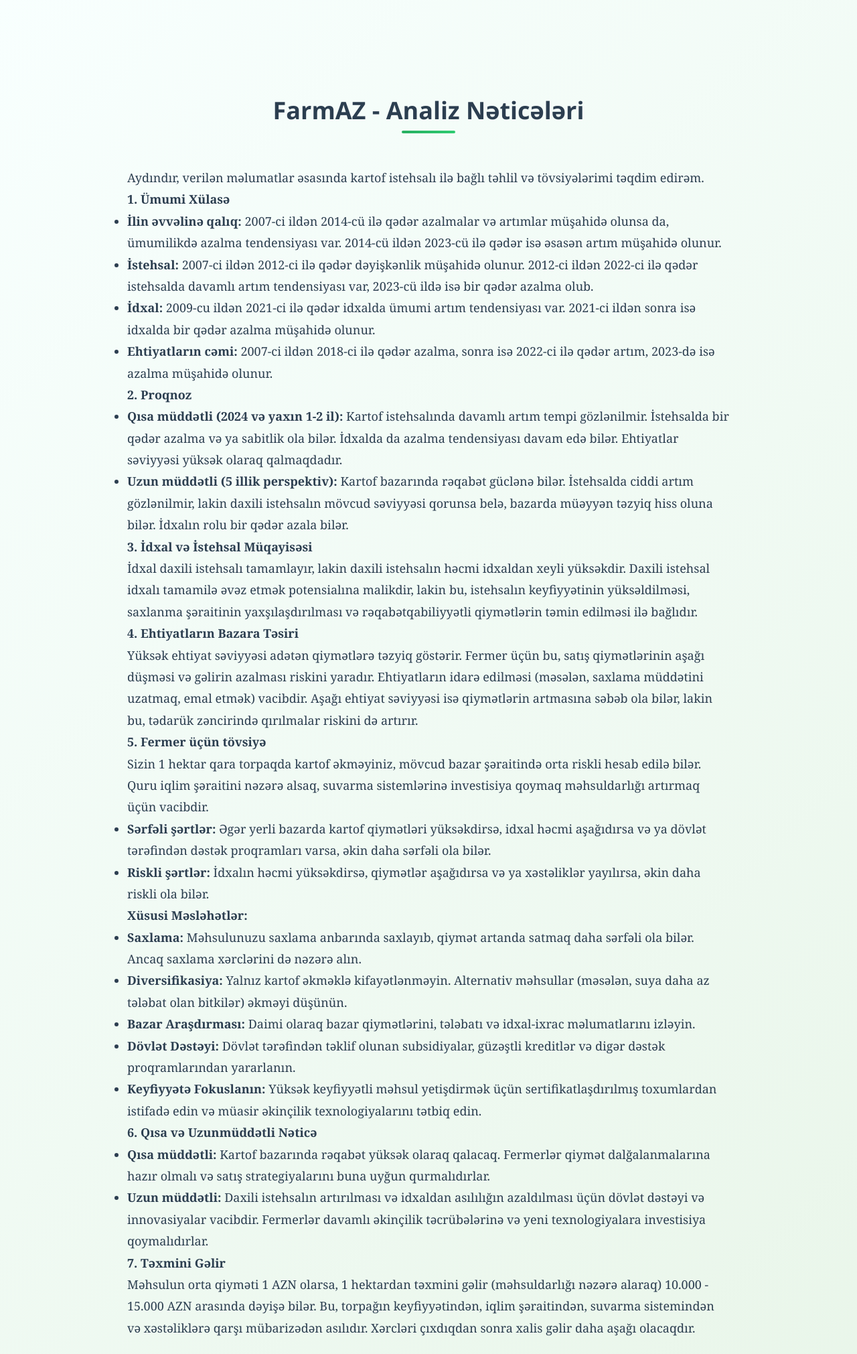
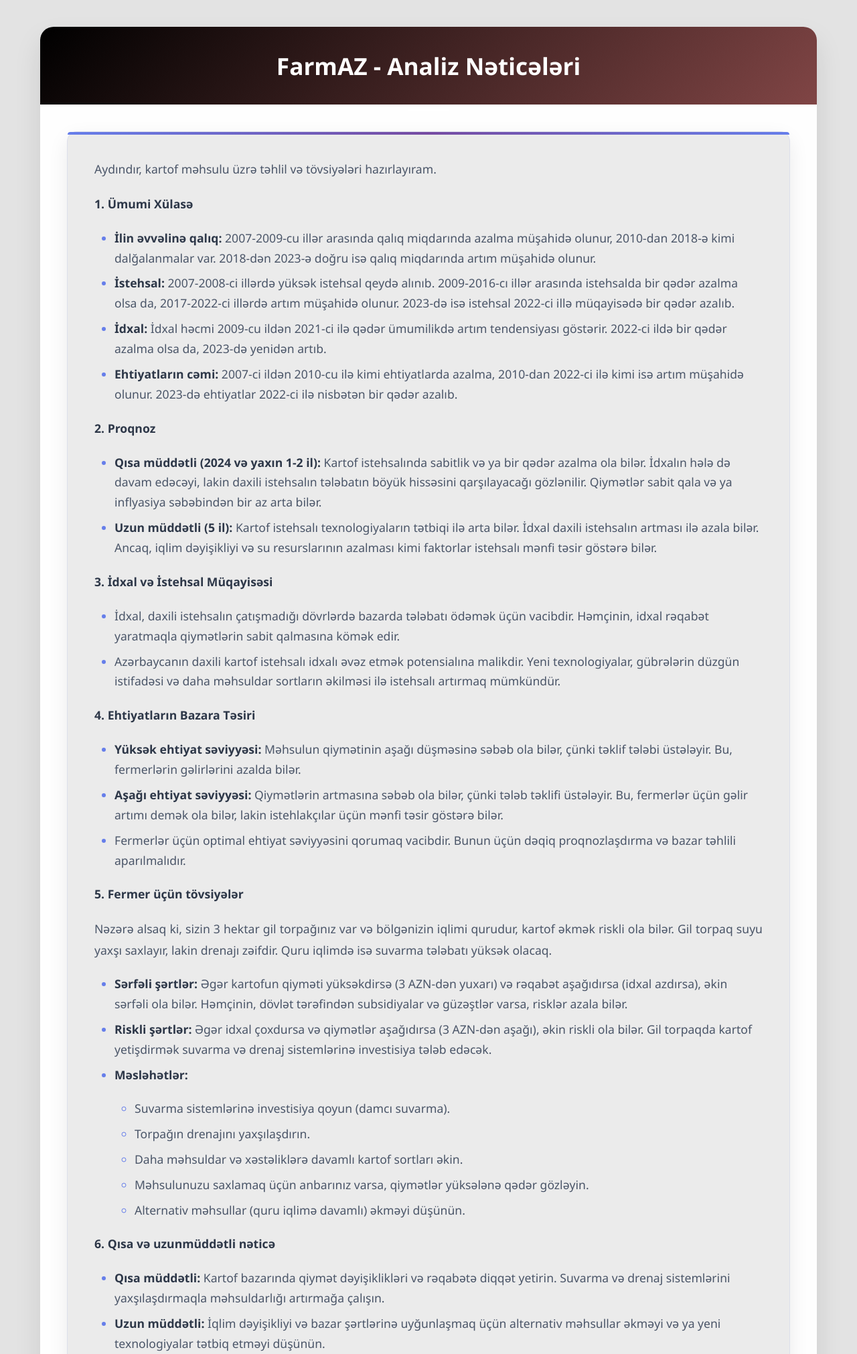
Before and after one commit to Micro-SaaS-Hackathon/Hype, a Django app: template templates/analiz.html in a window 1280 px wide. Shown: the top 2021 px of the page at 67% size. Run offline with Django 3.2, Linux system fonts and the light colour scheme; the template is opened without the code that fills it, so the values that code supplies are empty.

Commit message:
Analyze design changed

```diff
--- a/static/analiz.css
+++ b/static/analiz.css
@@ -6,9 +7,10 @@
 
 body {
     font-family: 'Segoe UI', Tahoma, Geneva, Verdana, sans-serif;
-            background: linear-gradient(135deg, #f8fffe 0%, #e8f5e8 100%);
+    line-height: 1.6;
+    color: #333;
+    background: rgb(227, 227, 227);
     min-height: 100vh;
-            color: #2c3e50;
 }
 
 .container {
@@ -17,101 +19,30 @@
     padding: 0 20px;
 }
 
-        .header {
-            background: rgba(255, 255, 255, 0.95);
-            backdrop-filter: blur(10px);
-            box-shadow: 0 2px 20px rgba(0, 0, 0, 0.1);
-            position: fixed;
-            top: 0;
-            left: 0;
-            right: 0;
-            z-index: 1000;
+/* Main content */
+.main-content {
+    padding: 40px 0;
+    min-height: calc(100vh - 200px);
 }
 
-        .header-content {
-            display: flex;
-            align-items: center;
-            justify-content: space-between;
-            height: 80px;
-        }
-
-        .logo {
-            display: flex;
-            align-items: center;
-            gap: 12px;
-            text-decoration: none;
-            color: #2c3e50;
-            font-size: 28px;
-            font-weight: 700;
-        }
-
-        .logo-icon {
-            width: 45px;
-            height: 45px;
-            background: linear-gradient(135deg, #27ae60, #2ecc71);
-            border-radius: 12px;
-            display: flex;
-            align-items: center;
-            justify-content: center;
-            color: white;
-            font-weight: bold;
-            font-size: 20px;
-            box-shadow: 0 4px 15px rgba(39, 174, 96, 0.3);
-        }
-
-        .nav {
-            display: flex;
-            gap: 30px;
-            align-items: center;
-        }
-
-        .nav a {
-            text-decoration: none;
-            color: #2c3e50;
-            font-weight: 500;
-            padding: 10px 15px;
-            border-radius: 8px;
-            transition: all 0.3s ease;
-        }
-
-        .nav a:hover {
-            background: rgba(39, 174, 96, 0.1);
-            color: #27ae60;
-        }
-
-        .nav a.active {
-            background: #27ae60;
-            color: white;
-        }
-
-        .login-btn {
-            background: linear-gradient(135deg, #27ae60, #2ecc71) !important;
-            color: white !important;
-            padding: 12px 24px !important;
-            border-radius: 25px !important;
-            font-weight: 600 !important;
-            box-shadow: 0 4px 15px rgba(39, 174, 96, 0.3);
-        }
-
-        .main-content {
-            margin-top: 80px;
-            padding: 60px 0;
-            min-height: calc(100vh - 80px);
-            display: flex;
-            align-items: center;
-            justify-content: center;
-        }
-
+/* Text display section */
 .text-display-section {
-            max-width: 900px;
-            width: 100%;
+    background: rgba(255, 255, 255, 0.95);
+    border-radius: 20px;
+    box-shadow: 0 20px 40px rgba(0, 0, 0, 0.1);
+    backdrop-filter: blur(10px);
+    overflow: hidden;
+    margin-bottom: 40px;
 }
 
 .section-title {
-            font-size: 36px;
-            font-weight: 700;
-            color: #2c3e50;
-            margin-bottom: 40px;
+    background: linear-gradient(135deg, rgb(0, 0, 0) 0%, rgb(128, 69, 69) 100%);
+
+    color: white;
+    padding: 30px 40px;
+    margin: 0;
+    font-size: 2.2rem;
+    font-weight: 600;
     text-align: center;
     position: relative;
 }
@@ -122,44 +53,231 @@
     bottom: -10px;
     left: 50%;
     transform: translateX(-50%);
-            width: 80px;
+    width: 60px;
     height: 4px;
-            background: linear-gradient(135deg, #27ae60, #2ecc71);
+    background: rgba(255, 255, 255, 0.8);
     border-radius: 2px;
 }
 
+/* Text container */
 .text-container {
-            min-height: 400px;
+    padding: 40px;
     position: relative;
-            padding: 20px 0;
 }
 
 .text-content {
-            font-size: 18px;
-            line-height: 1.8;
-            color: #2c3e50;
-            font-family: 'Georgia', serif;
-            text-align: left;
+    background: #ebebeb;
+    border-radius: 15px;
+    padding: 40px;
+    box-shadow: 0 10px 30px rgba(0, 0, 0, 0.08);
+    border: 1px solid rgba(102, 126, 234, 0.1);
+    position: relative;
 }
 
+.text-content::before {
+    content: '';
+    position: absolute;
+    top: 0;
+    left: 0;
+    right: 0;
+    height: 4px;
+    background: linear-gradient(90deg, #667eea, #764ba2, #667eea);
+    border-radius: 15px 15px 0 0;
+}
+
+/* Typography for markdown content */
+.text-content h1 {
+    color: #2c3e50;
+    font-size: 2.5rem;
+    margin-bottom: 25px;
+    padding-bottom: 15px;
+    border-bottom: 3px solid #667eea;
+    font-weight: 700;
+}
+
+.text-content h2 {
+    color: #34495e;
+    font-size: 2rem;
+    margin: 30px 0 20px 0;
+    padding-left: 20px;
+    border-left: 5px solid #667eea;
+    font-weight: 600;
+}
+
+.text-content h3 {
+    color: #4a5568;
+    font-size: 1.5rem;
+    margin: 25px 0 15px 0;
+    font-weight: 600;
+}
+
+.text-content p {
+    font-size: 1.1rem;
+    line-height: 1.8;
+    margin-bottom: 20px;
+    color: #4a5568;
+    text-align: justify;
+}
+
+.text-content ul, .text-content ol {
+    margin: 20px 0;
+    padding-left: 30px;
+}
+
+.text-content li {
+    font-size: 1.1rem;
+    line-height: 1.7;
+    margin-bottom: 8px;
+    color: #4a5568;
+}
+
+.text-content li::marker {
+    color: #667eea;
+    font-weight: bold;
+}
+
+/* Code blocks */
+.text-content pre {
+    background: #f8f9ff;
+    border: 1px solid #e2e8f0;
+    border-left: 5px solid #667eea;
+    border-radius: 8px;
+    padding: 20px;
+    margin: 20px 0;
+    overflow-x: auto;
+    font-family: 'Courier New', monospace;
+    font-size: 0.95rem;
+    line-height: 1.5;
+}
+
+.text-content code {
+    background: #f1f5f9;
+    padding: 3px 8px;
+    border-radius: 4px;
+    font-family: 'Courier New', monospace;
+    font-size: 0.9rem;
+    color: #667eea;
+    border: 1px solid #e2e8f0;
+}
+
+.text-content pre code {
+    background: none;
+    padding: 0;
+    border: none;
+    color: #2d3748;
+}
+
+/* Tables */
+.text-content table {
+    width: 100%;
+    border-collapse: collapse;
+    margin: 25px 0;
+    background: white;
+    border-radius: 10px;
+    overflow: hidden;
+    box-shadow: 0 5px 15px rgba(0, 0, 0, 0.08);
+}
+
+.text-content th {
+    background: linear-gradient(135deg, #667eea, #764ba2);
+    color: white;
+    padding: 15px;
+    text-align: left;
+    font-weight: 600;
+    font-size: 1rem;
+}
+
+.text-content td {
+    padding: 15px;
+    border-bottom: 1px solid #e2e8f0;
+    color: #4a5568;
+}
+
+.text-content tr:nth-child(even) {
+    background: #f8f9ff;
+}
+
+.text-content tr:hover {
+    background: #f1f5f9;
+    transition: background-color 0.3s ease;
+}
+
+/* Blockquotes */
+.text-content blockquote {
+    border-left: 5px solid #667eea;
+    background: #f8f9ff;
+    padding: 20px 25px;
+    margin: 25px 0;
+    border-radius: 0 10px 10px 0;
+    font-style: italic;
+    color: #4a5568;
+    position: relative;
+}
+
+.text-content blockquote::before {
+    content: '"';
+    font-size: 4rem;
+    color: #667eea;
+    position: absolute;
+    top: -10px;
+    left: 15px;
+    opacity: 0.3;
+}
+
+/* Links */
+.text-content a {
+    color: #667eea;
+    text-decoration: none;
+    border-bottom: 2px solid transparent;
+    transition: all 0.3s ease;
+    font-weight: 500;
+}
+
+.text-content a:hover {
+    color: #764ba2;
+    border-bottom-color: #764ba2;
+}
+
+/* Strong and emphasis */
+.text-content strong {
+    color: #2d3748;
+    font-weight: 700;
+}
+
+.text-content em {
+    color: #4a5568;
+    font-style: italic;
+}
+
+/* Horizontal rules */
+.text-content hr {
+    border: none;
+    height: 3px;
+    background: linear-gradient(90deg, transparent, #667eea, transparent);
+    margin: 40px 0;
+    border-radius: 2px;
+}
+
+/* Footer */
 .footer {
-            background: #2c3e50;
+    background: rgba(0, 0, 0, 0.8);
     color: white;
     padding: 40px 0 20px;
-            text-align: center;
+    backdrop-filter: blur(10px);
 }
 
 .footer-content {
-            display: flex;
-            justify-content: center;
-            gap: 60px;
+    display: grid;
+    grid-template-columns: repeat(auto-fit, minmax(250px, 1fr));
+    gap: 30px;
     margin-bottom: 30px;
 }
 
 .footer-section h4 {
-            color: #27ae60;
+    color: #667eea;
     margin-bottom: 15px;
-            font-size: 18px;
+    font-size: 1.3rem;
+    font-weight: 600;
 }
 
 .footer-section ul {
--- a/templates/analiz.html
+++ b/templates/analiz.html
@@ -17,44 +17,58 @@
 
                         <div class="text-container">
                             <div class="text-content">
-                                <p>Aydındır, verilən məlumatlar əsasında kartof istehsalı ilə bağlı təhlil və tövsiyələrimi təqdim edirəm.</p>
+                                <p>Aydındır, kartof məhsulu üzrə təhlil və tövsiyələri hazırlayıram.</p>
 <p><strong>1. Ümumi Xülasə</strong></p>
 <ul>
-<li><strong>İlin əvvəlinə qalıq:</strong> 2007-ci ildən 2014-cü ilə qədər azalmalar və artımlar müşahidə olunsa da, ümumilikdə azalma tendensiyası var. 2014-cü ildən 2023-cü ilə qədər isə əsasən artım müşahidə olunur.</li>
-<li><strong>İstehsal:</strong> 2007-ci ildən 2012-ci ilə qədər dəyişkənlik müşahidə olunur. 2012-ci ildən 2022-ci ilə qədər istehsalda davamlı artım tendensiyası var, 2023-cü ildə isə bir qədər azalma olub.</li>
-<li><strong>İdxal:</strong> 2009-cu ildən 2021-ci ilə qədər idxalda ümumi artım tendensiyası var. 2021-ci ildən sonra isə idxalda bir qədər azalma müşahidə olunur.</li>
-<li><strong>Ehtiyatların cəmi:</strong> 2007-ci ildən 2018-ci ilə qədər azalma, sonra isə 2022-ci ilə qədər artım, 2023-də isə azalma müşahidə olunur.</li>
+<li><strong>İlin əvvəlinə qalıq:</strong> 2007-2009-cu illər arasında qalıq miqdarında azalma müşahidə olunur, 2010-dan 2018-ə kimi dalğalanmalar var. 2018-dən 2023-ə doğru isə qalıq miqdarında artım müşahidə olunur.</li>
+<li><strong>İstehsal:</strong> 2007-2008-ci illərdə yüksək istehsal qeydə alınıb. 2009-2016-cı illər arasında istehsalda bir qədər azalma olsa da, 2017-2022-ci illərdə artım müşahidə olunur. 2023-də isə istehsal 2022-ci illə müqayisədə bir qədər azalıb.</li>
+<li><strong>İdxal:</strong> İdxal həcmi 2009-cu ildən 2021-ci ilə qədər ümumilikdə artım tendensiyası göstərir. 2022-ci ildə bir qədər azalma olsa da, 2023-də yenidən artıb.</li>
+<li><strong>Ehtiyatların cəmi:</strong> 2007-ci ildən 2010-cu ilə kimi ehtiyatlarda azalma, 2010-dan 2022-ci ilə kimi isə artım müşahidə olunur. 2023-də ehtiyatlar 2022-ci ilə nisbətən bir qədər azalıb.</li>
 </ul>
 <p><strong>2. Proqnoz</strong></p>
 <ul>
-<li><strong>Qısa müddətli (2024 və yaxın 1-2 il):</strong> Kartof istehsalında davamlı artım tempi gözlənilmir. İstehsalda bir qədər azalma və ya sabitlik ola bilər. İdxalda da azalma tendensiyası davam edə bilər. Ehtiyatlar səviyyəsi yüksək olaraq qalmaqdadır.</li>
-<li><strong>Uzun müddətli (5 illik perspektiv):</strong> Kartof bazarında rəqabət güclənə bilər. İstehsalda ciddi artım gözlənilmir, lakin daxili istehsalın mövcud səviyyəsi qorunsa belə, bazarda müəyyən təzyiq hiss oluna bilər. İdxalın rolu bir qədər azala bilər.</li>
+<li><strong>Qısa müddətli (2024 və yaxın 1-2 il):</strong> Kartof istehsalında sabitlik və ya bir qədər azalma ola bilər. İdxalın hələ də davam edəcəyi, lakin daxili istehsalın tələbatın böyük hissəsini qarşılayacağı gözlənilir. Qiymətlər sabit qala və ya inflyasiya səbəbindən bir az arta bilər.</li>
+<li><strong>Uzun müddətli (5 il):</strong> Kartof istehsalı texnologiyaların tətbiqi ilə arta bilər. İdxal daxili istehsalın artması ilə azala bilər. Ancaq, iqlim dəyişikliyi və su resurslarının azalması kimi faktorlar istehsalı mənfi təsir göstərə bilər.</li>
 </ul>
 <p><strong>3. İdxal və İstehsal Müqayisəsi</strong></p>
-<p>İdxal daxili istehsalı tamamlayır, lakin daxili istehsalın həcmi idxaldan xeyli yüksəkdir. Daxili istehsal idxalı tamamilə əvəz etmək potensialına malikdir, lakin bu, istehsalın keyfiyyətinin yüksəldilməsi, saxlanma şəraitinin yaxşılaşdırılması və rəqabətqabiliyyətli qiymətlərin təmin edilməsi ilə bağlıdır.</p>
+<ul>
+<li>İdxal, daxili istehsalın çatışmadığı dövrlərdə bazarda tələbatı ödəmək üçün vacibdir. Həmçinin, idxal rəqabət yaratmaqla qiymətlərin sabit qalmasına kömək edir.</li>
+<li>Azərbaycanın daxili kartof istehsalı idxalı əvəz etmək potensialına malikdir. Yeni texnologiyalar, gübrələrin düzgün istifadəsi və daha məhsuldar sortların əkilməsi ilə istehsalı artırmaq mümkündür.</li>
+</ul>
 <p><strong>4. Ehtiyatların Bazara Təsiri</strong></p>
-<p>Yüksək ehtiyat səviyyəsi adətən qiymətlərə təzyiq göstərir. Fermer üçün bu, satış qiymətlərinin aşağı düşməsi və gəlirin azalması riskini yaradır. Ehtiyatların idarə edilməsi (məsələn, saxlama müddətini uzatmaq, emal etmək) vacibdir. Aşağı ehtiyat səviyyəsi isə qiymətlərin artmasına səbəb ola bilər, lakin bu, tədarük zəncirində qırılmalar riskini də artırır.</p>
-<p><strong>5. Fermer üçün tövsiyə</strong></p>
-<p>Sizin 1 hektar qara torpaqda kartof əkməyiniz, mövcud bazar şəraitində orta riskli hesab edilə bilər. Quru iqlim şəraitini nəzərə alsaq, suvarma sistemlərinə investisiya qoymaq məhsuldarlığı artırmaq üçün vacibdir.</p>
 <ul>
-<li><strong>Sərfəli şərtlər:</strong> Əgər yerli bazarda kartof qiymətləri yüksəkdirsə, idxal həcmi aşağıdırsa və ya dövlət tərəfindən dəstək proqramları varsa, əkin daha sərfəli ola bilər.</li>
-<li><strong>Riskli şərtlər:</strong> İdxalın həcmi yüksəkdirsə, qiymətlər aşağıdırsa və ya xəstəliklər yayılırsa, əkin daha riskli ola bilər.</li>
+<li><strong>Yüksək ehtiyat səviyyəsi:</strong> Məhsulun qiymətinin aşağı düşməsinə səbəb ola bilər, çünki təklif tələbi üstələyir. Bu, fermerlərin gəlirlərini azalda bilər.</li>
+<li><strong>Aşağı ehtiyat səviyyəsi:</strong> Qiymətlərin artmasına səbəb ola bilər, çünki tələb təklifi üstələyir. Bu, fermerlər üçün gəlir artımı demək ola bilər, lakin istehlakçılar üçün mənfi təsir göstərə bilər.</li>
+<li>Fermerlər üçün optimal ehtiyat səviyyəsini qorumaq vacibdir. Bunun üçün dəqiq proqnozlaşdırma və bazar təhlili aparılmalıdır.</li>
 </ul>
-<p><strong>Xüsusi Məsləhətlər:</strong></p>
+<p><strong>5. Fermer üçün tövsiyələr</strong></p>
+<p>Nəzərə alsaq ki, sizin 3 hektar gil torpağınız var və bölgənizin iqlimi qurudur, kartof əkmək riskli ola bilər. Gil torpaq suyu yaxşı saxlayır, lakin drenajı zəifdir. Quru iqlimdə isə suvarma tələbatı yüksək olacaq.</p>
 <ul>
-<li><strong>Saxlama:</strong> Məhsulunuzu saxlama anbarında saxlayıb, qiymət artanda satmaq daha sərfəli ola bilər. Ancaq saxlama xərclərini də nəzərə alın.</li>
-<li><strong>Diversifikasiya:</strong> Yalnız kartof əkməklə kifayətlənməyin. Alternativ məhsullar (məsələn, suya daha az tələbat olan bitkilər) əkməyi düşünün.</li>
-<li><strong>Bazar Araşdırması:</strong> Daimi olaraq bazar qiymətlərini, tələbatı və idxal-ixrac məlumatlarını izləyin.</li>
-<li><strong>Dövlət Dəstəyi:</strong> Dövlət tərəfindən təklif olunan subsidiyalar, güzəştli kreditlər və digər dəstək proqramlarından yararlanın.</li>
-<li><strong>Keyfiyyətə Fokuslanın:</strong> Yüksək keyfiyyətli məhsul yetişdirmək üçün sertifikatlaşdırılmış toxumlardan istifadə edin və müasir əkinçilik texnologiyalarını tətbiq edin.</li>
+<li><strong>Sərfəli şərtlər:</strong> Əgər kartofun qiyməti yüksəkdirsə (3 AZN-dən yuxarı) və rəqabət aşağıdırsa (idxal azdırsa), əkin sərfəli ola bilər. Həmçinin, dövlət tərəfindən subsidiyalar və güzəştlər varsa, risklər azala bilər.</li>
+<li><strong>Riskli şərtlər:</strong> Əgər idxal çoxdursa və qiymətlər aşağıdırsa (3 AZN-dən aşağı), əkin riskli ola bilər. Gil torpaqda kartof yetişdirmək suvarma və drenaj sistemlərinə investisiya tələb edəcək.</li>
+<li><strong>Məsləhətlər:</strong><ul>
+<li>Suvarma sistemlərinə investisiya qoyun (damcı suvarma).</li>
+<li>Torpağın drenajını yaxşılaşdırın.</li>
+<li>Daha məhsuldar və xəstəliklərə davamlı kartof sortları əkin.</li>
+<li>Məhsulunuzu saxlamaq üçün anbarınız varsa, qiymətlər yüksələnə qədər gözləyin.</li>
+<li>Alternativ məhsullar (quru iqlimə davamlı) əkməyi düşünün.</li>
 </ul>
-<p><strong>6. Qısa və Uzunmüddətli Nəticə</strong></p>
+</li>
+</ul>
+<p><strong>6. Qısa və uzunmüddətli nəticə</strong></p>
 <ul>
-<li><strong>Qısa müddətli:</strong> Kartof bazarında rəqabət yüksək olaraq qalacaq. Fermerlər qiymət dalğalanmalarına hazır olmalı və satış strategiyalarını buna uyğun qurmalıdırlar.</li>
-<li><strong>Uzun müddətli:</strong> Daxili istehsalın artırılması və idxaldan asılılığın azaldılması üçün dövlət dəstəyi və innovasiyalar vacibdir. Fermerlər davamlı əkinçilik təcrübələrinə və yeni texnologiyalara investisiya qoymalıdırlar.</li>
+<li><strong>Qısa müddətli:</strong> Kartof bazarında qiymət dəyişiklikləri və rəqabətə diqqət yetirin. Suvarma və drenaj sistemlərini yaxşılaşdırmaqla məhsuldarlığı artırmağa çalışın.</li>
+<li><strong>Uzun müddətli:</strong> İqlim dəyişikliyi və bazar şərtlərinə uyğunlaşmaq üçün alternativ məhsullar əkməyi və ya yeni texnologiyalar tətbiq etməyi düşünün.</li>
 </ul>
-<p><strong>7. Təxmini Gəlir</strong></p>
-<p>Məhsulun orta qiyməti 1 AZN olarsa, 1 hektardan təxmini gəlir (məhsuldarlığı nəzərə alaraq) 10.000 - 15.000 AZN arasında dəyişə bilər. Bu, torpağın keyfiyyətindən, iqlim şəraitindən, suvarma sistemindən və xəstəliklərə qarşı mübarizədən asılıdır. Xərcləri çıxdıqdan sonra xalis gəlir daha aşağı olacaqdır.</p>
+<p><strong>7. Təxmini gəlir</strong></p>
+<p>Sizin 3 hektar torpağınız olduğunu nəzərə alsaq, orta məhsuldarlıq və 3 AZN qiymət ilə təxmini gəlir aralığı aşağıdakı kimi ola bilər:</p>
+<ul>
+<li><strong>Aşağı məhsuldarlıq:</strong> 3 hektar x 20 ton/hektar x 3 AZN/kq = 180,000 AZN</li>
+<li><strong>Orta məhsuldarlıq:</strong> 3 hektar x 25 ton/hektar x 3 AZN/kq = 225,000 AZN</li>
+<li><strong>Yüksək məhsuldarlıq:</strong> 3 hektar x 30 ton/hektar x 3 AZN/kq = 270,000 AZN</li>
+</ul>
+<p>Qeyd: Bu, yalnız təxmini gəlirdir və xərcləri (toxum, gübrə, suvarma, əmək haqqı və s.) nəzərə almır.</p>
+<p>Ümid edirəm, bu təhlil sizin üçün faydalı oldu.</p>
                             </div>
                         </div>
                     </section>
@@ -74,7 +88,7 @@
                 </div>
 
                 <div class="footer-bottom">
-                    <p>&copy; 2024 FarmAz. Bütün hüquqlar qorunur. | Azərbaycanın #1 AI Dəstəkli Kənd Təsərrüfatı Platforması</p>
+                    <p>&copy; 2025 FarmAz. Bütün hüquqlar qorunur. | Azərbaycanın #1 AI Dəstəkli Kənd Təsərrüfatı Platforması</p>
                 </div>
             </div>
         </footer>
--- a/utils/parse.py
+++ b/utils/parse.py
@@ -48,7 +48,7 @@
                 </div>
 
                 <div class="footer-bottom">
-                    <p>&copy; 2024 FarmAz. Bütün hüquqlar qorunur. | Azərbaycanın #1 AI Dəstəkli Kənd Təsərrüfatı Platforması</p>
+                    <p>&copy; 2025 FarmAz. Bütün hüquqlar qorunur. | Azərbaycanın #1 AI Dəstəkli Kənd Təsərrüfatı Platforması</p>
                 </div>
             </div>
         </footer>
```
Also changed, not shown: other parts of static/analiz.css (+64 -44 lines), utils/ai_answers.txt (+33 -24 lines), db.sqlite3. Lines whose indentation alone changed are shown as unchanged.
